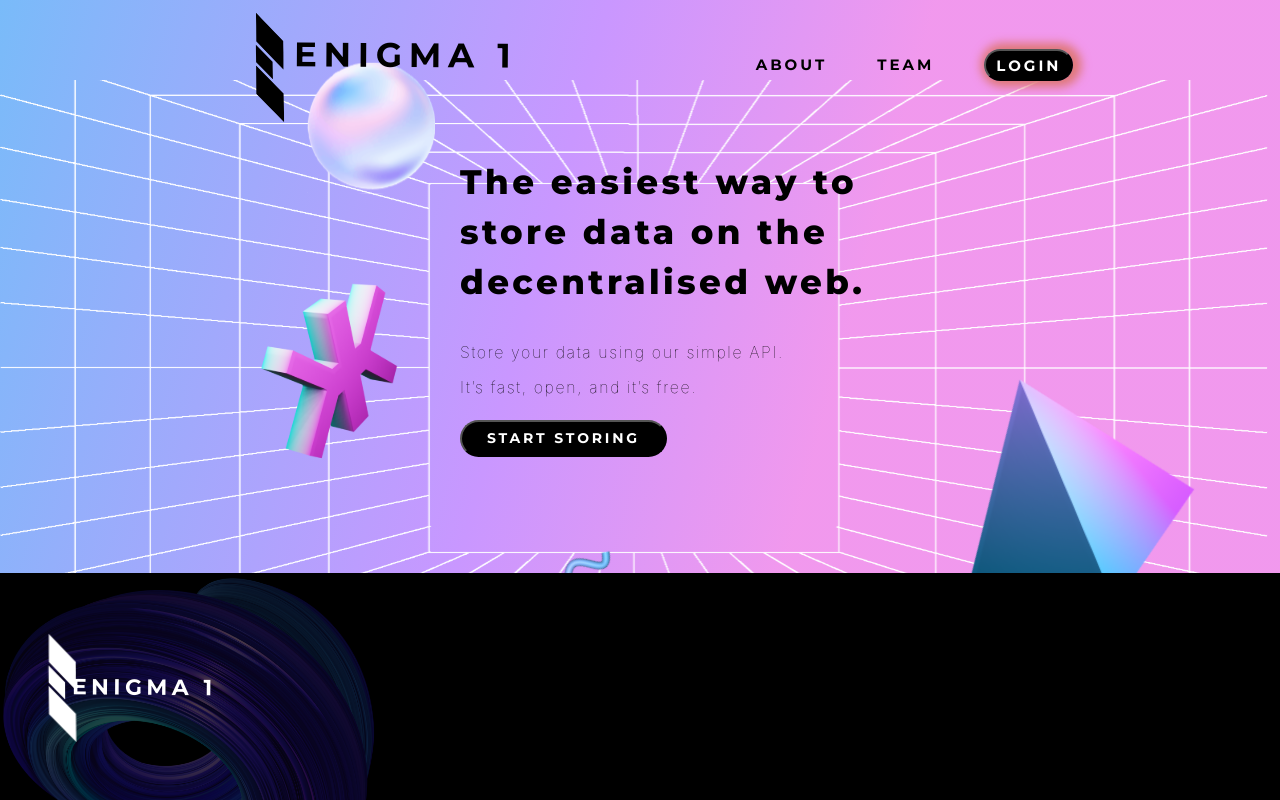
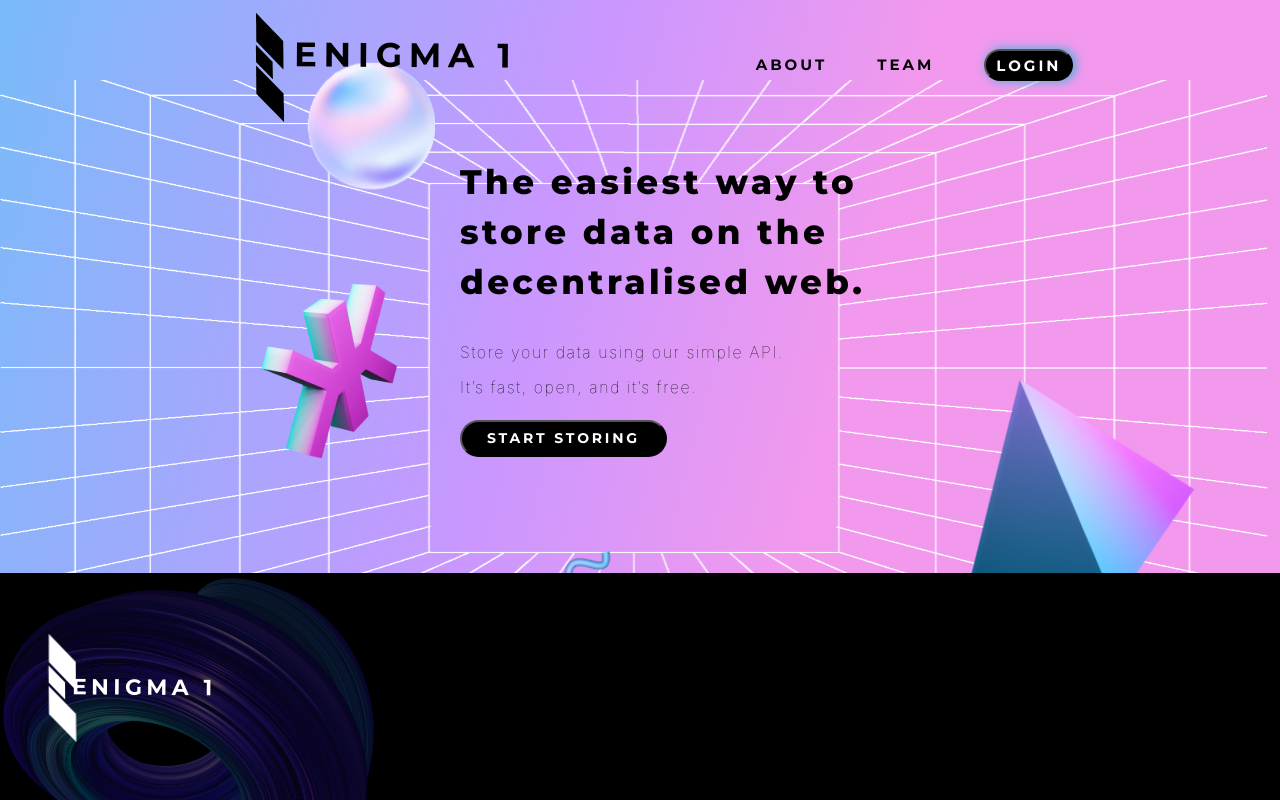
Before and after one commit to AnmolBansalDEV/SIH, a React (Create React App) app: page / in a window 1280 px wide. In both pictures the pointer is over the button "LOGIN". Shown: the top 800 px of the page. Built offline with nearby package versions, Linux system fonts and the light colour scheme.

Commit message:
register page

```diff
--- a/src/App.css
+++ b/src/App.css
@@ -111,7 +111,7 @@ padding: 0 10px;
 cursor: pointer;
 }
 .login:hover{
-    box-shadow: 2.5px 0px 10px 6px #DF7878 ;
+    box-shadow: 2.5px 0px 10px 1px #48b4db ;
     }
 
 .login-txt{
@@ -175,7 +175,7 @@ cursor: pointer;
 
 }
 .demo-btn:hover{
-    box-shadow: 2.5px 0px 10px 6px #DF7878 ;
+    box-shadow: 2.5px 0px 10px 1px #48b4db ;
 }
 .demo-btn > span{
     font-family: 'Montserrat';
```
